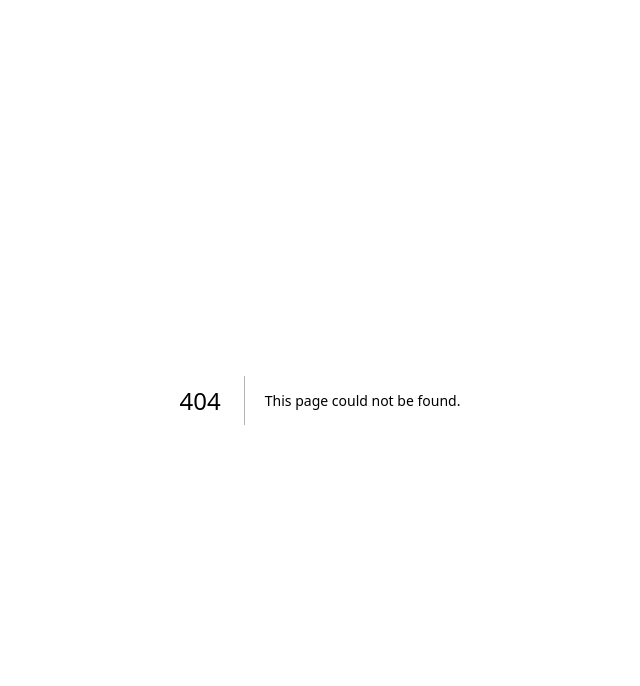
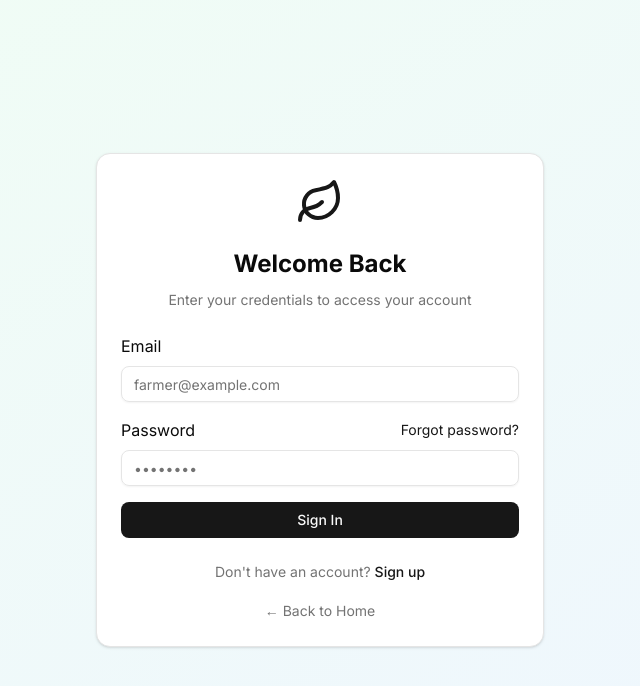
Before and after one commit to sakibmohammad79/crop-disease-detection-frontend, a Next.js app: page /login in a window 1280 px wide. Before the commit this address had no page. Shown: the top 686 px of the page, without its empty margins (320-960 px from the left). Built offline with nearby package versions, Linux system fonts and the light colour scheme.

Commit message:
make login and register page

```diff
--- a/src/app/layout.tsx
+++ b/src/app/layout.tsx
@@ -1,37 +1,29 @@
 import type { Metadata } from "next";
-import { Geist, Geist_Mono } from "next/font/google";
+import { Inter } from "next/font/google";
 import "./globals.css";
 import { Providers } from "@/components/Providers";
 
-const geistSans = Geist({
-  variable: "--font-geist-sans",
-  subsets: ["latin"],
-});
 
-const geistMono = Geist_Mono({
-  variable: "--font-geist-mono",
-  subsets: ["latin"],
-});
+const inter = Inter({ subsets: ["latin"] });
 
 export const metadata: Metadata = {
-  title: "Create Next App",
-  description: "Generated by create next app",
+  title: "CropCare AI - Crop Disease Detection",
+  description: "AI-powered crop disease detection platform for farmers",
 };
 
 export default function RootLayout({
   children,
-}: Readonly<{
+}: {
   children: React.ReactNode;
-}>) {
+}) {
   return (
-    <Providers>
-      <html lang="en">
-      <body
-        className={`${geistSans.variable} ${geistMono.variable} antialiased`}
-      >
-        {children}
+    <html lang="en">
+      <body className={inter.className}>
+        <Providers>
+          {children}
+          {/* <Toaster /> */}
+        </Providers>
       </body>
     </html>
-    </Providers>
   );
 }
--- /dev/null
+++ b/src/app/login/page.tsx
@@ -0,0 +1,93 @@
+import { Button } from '@/components/ui/button';
+import { Card, CardContent, CardDescription, CardFooter, CardHeader, CardTitle } from '@/components/ui/card';
+import { Input } from '@/components/ui/input';
+import { Label } from '@radix-ui/react-dropdown-menu';
+import { Leaf } from 'lucide-react';
+import Link from 'next/link';
+import React from 'react';
+
+const LoginPage = () => {
+    return (
+    <div className="min-h-screen flex items-center justify-center bg-gradient-to-br from-green-50 to-blue-50 p-4">
+      <Card className="w-full max-w-md">
+        <CardHeader className="space-y-1 text-center">
+          <div className="flex justify-center mb-4">
+            <Leaf className="h-12 w-12 text-primary" />
+          </div>
+          <CardTitle className="text-2xl font-bold">Welcome Back</CardTitle>
+          <CardDescription>
+            Enter your credentials to access your account
+          </CardDescription>
+        </CardHeader>
+        <CardContent>
+          <form  className="space-y-4">
+            <div className="space-y-2">
+              <Label >Email</Label>
+              <Input
+                id="email"
+                type="email"
+                placeholder="farmer@example.com"
+                // {...register('email')}
+                // disabled={loading}
+              />
+              {/* {errors.email && (
+                <p className="text-sm text-destructive">{errors.email.message}</p>
+              )} */}
+            </div>
+
+            <div className="space-y-2">
+              <div className="flex items-center justify-between">
+                <Label >Password</Label>
+                <Link
+                  href="/auth/forgot-password"
+                  className="text-sm text-primary hover:underline"
+                >
+                  Forgot password?
+                </Link>
+              </div>
+              <Input
+                id="password"
+                type="password"
+                placeholder="••••••••"
+                // {...register('password')}
+                // disabled={loading}
+              />
+              {/* {errors.password && (
+                <p className="text-sm text-destructive">{errors.password.message}</p>
+              )} */}
+            </div>
+
+            {/* <Button type="submit" className="w-full" disabled={loading}>
+              {loading ? (
+                <>
+                  <Loader2 className="mr-2 h-4 w-4 animate-spin" />
+                  Signing in...
+                </>
+              ) : (
+                'Sign In'
+              )}
+            </Button> */}
+            <Button type="submit" className="w-full" >
+                Sign In
+            </Button>
+          </form>
+        </CardContent>
+        <CardFooter className="flex flex-col space-y-4">
+          <div className="text-sm text-center text-muted-foreground">
+            Don&apos;t have an account?{' '}
+            <Link href="/register" className="text-primary hover:underline font-medium">
+              Sign up
+            </Link>
+          </div>
+          <div className="text-center">
+            <Link href="/" className="text-sm text-muted-foreground hover:underline">
+              ← Back to Home
+            </Link>
+          </div>
+        </CardFooter>
+      </Card>
+    </div>
+    );
+};
+
+export default LoginPage;
--- /dev/null
+++ b/src/app/register/page.tsx
@@ -0,0 +1,145 @@
+import React from 'react';
+import { Leaf } from 'lucide-react'
+
+import { Button } from '@/components/ui/button'
+import { Input } from '@/components/ui/input'
+import { Label } from '@/components/ui/label'
+import { Card, CardContent, CardDescription, CardFooter, CardHeader, CardTitle } from '@/components/ui/card'
+import { Select, SelectContent, SelectItem, SelectTrigger, SelectValue } from '@/components/ui/select'
+import Link from 'next/link';
+
+const RegisterPage
+ = () => {
+    return (
+        <div className="min-h-screen flex items-center justify-center bg-gradient-to-br from-green-50 to-blue-50 p-4">
+      <Card className="w-full max-w-md">
+        <CardHeader className="space-y-1 text-center">
+          <div className="flex justify-center mb-4">
+            <Leaf className="h-12 w-12 text-primary" />
+          </div>
+          <CardTitle className="text-2xl font-bold">Create Account</CardTitle>
+          <CardDescription>
+            Join CropCare AI to protect your crops
+          </CardDescription>
+        </CardHeader>
+        <CardContent>
+          <form  className="space-y-4">
+            <div className="space-y-2">
+              <Label htmlFor="name">Full Name</Label>
+              <Input
+                id="name"
+                placeholder="John Doe"
+                // {...register('name')}
+                // disabled={loading}
+              />
+              {/* {errors.name && (
+                <p className="text-sm text-destructive">{errors.name.message}</p>
+              )} */}
+            </div>
+
+            <div className="space-y-2">
+              <Label htmlFor="email">Email</Label>
+              <Input
+                id="email"
+                type="email"
+                placeholder="farmer@example.com"
+                // {...register('email')}
+                // disabled={loading}
+              />
+              {/* {errors.email && (
+                <p className="text-sm text-destructive">{errors.email.message}</p>
+              )} */}
+            </div>
+
+            <div className="space-y-2">
+              <Label htmlFor="phone">Phone (Optional)</Label>
+              <Input
+                id="phone"
+                placeholder="+880 1234567890"
+                // {...register('phone')}
+                // disabled={loading}
+              />
+            </div>
+
+            <div className="space-y-2">
+              <Label htmlFor="role">I am a</Label>
+              <Select
+                // onValueChange={(value) => setValue('role', value as 'FARMER' | 'USER')}
+                // disabled={loading}
+              >
+                <SelectTrigger>
+                  <SelectValue placeholder="Select your role" />
+                </SelectTrigger>
+                <SelectContent>
+                  <SelectItem value="FARMER">Farmer</SelectItem>
+                  <SelectItem value="USER">Regular User</SelectItem>
+                </SelectContent>
+              </Select>
+              {/* {errors.role && (
+                <p className="text-sm text-destructive">{errors.role.message}</p>
+              )} */}
+            </div>
+
+            <div className="space-y-2">
+              <Label htmlFor="password">Password</Label>
+              <Input
+                id="password"
+                type="password"
+                placeholder="••••••••"
+                // {...register('password')}
+                // disabled={loading}
+              />
+              {/* {errors.password && (
+                <p className="text-sm text-destructive">{errors.password.message}</p>
+              )} */}
+            </div>
+
+            <div className="space-y-2">
+              <Label htmlFor="confirmPassword">Confirm Password</Label>
+              <Input
+                id="confirmPassword"
+                type="password"
+                placeholder="••••••••"
+                // {...register('confirmPassword')}
+                // disabled={loading}
+              />
+              {/* {errors.confirmPassword && (
+                <p className="text-sm text-destructive">
+                  {errors.confirmPassword.message}
+                </p>
+              )} */}
+            </div>
+
+            <Button type="submit" className="w-full" >
+              {/* {loading ? (
+                <>
+                  <Loader2 className="mr-2 h-4 w-4 animate-spin" />
+                  Creating account...
+                </>
+              ) : (
+                'Create Account'
+              )} */}
+              Create Account
+            </Button>
+          </form>
+        </CardContent>
+        <CardFooter className="flex flex-col space-y-4">
+          <div className="text-sm text-center text-muted-foreground">
+            Already have an account?{' '}
+            <Link href="/login" className="text-primary hover:underline font-medium">
+              Sign in
+            </Link>
+          </div>
+          <div className="text-center">
+            <Link href="/" className="text-sm text-muted-foreground hover:underline">
+              ← Back to Home
+            </Link>
+          </div>
+        </CardFooter>
+      </Card>
+    </div>
+    );
+};
+
+export default RegisterPage
+;
--- a/src/components/shared/Header.tsx
+++ b/src/components/shared/Header.tsx
@@ -12,10 +12,10 @@ const Header = () => {
           </div>
           <div className="space-x-4">
             <Button variant="ghost" asChild>
-              <Link href="/auth/login">Login</Link>
+              <Link href="/login">Login</Link>
             </Button>
             <Button asChild>
-              <Link href="/auth/register">Get Started</Link>
+              <Link href="/register">Get Started</Link>
             </Button>
           </div>
         </nav>
```
